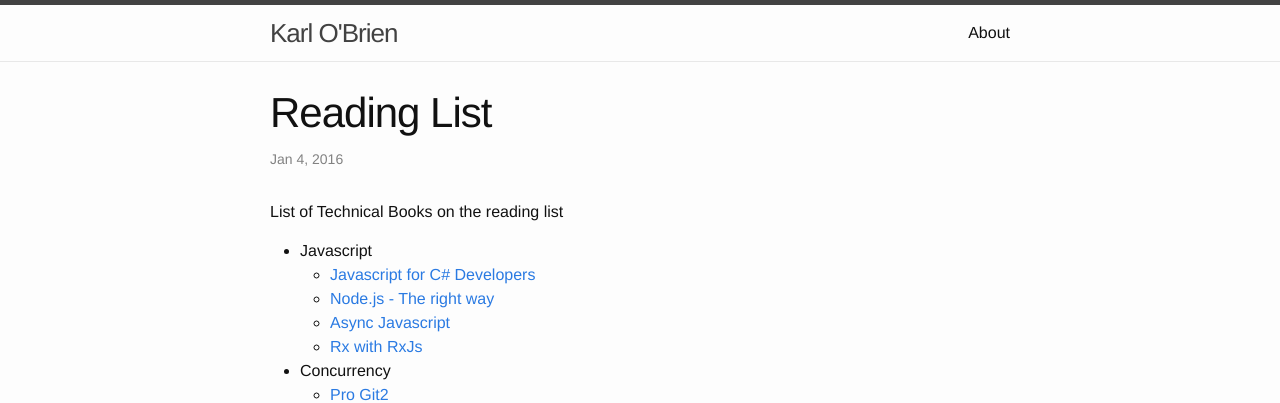
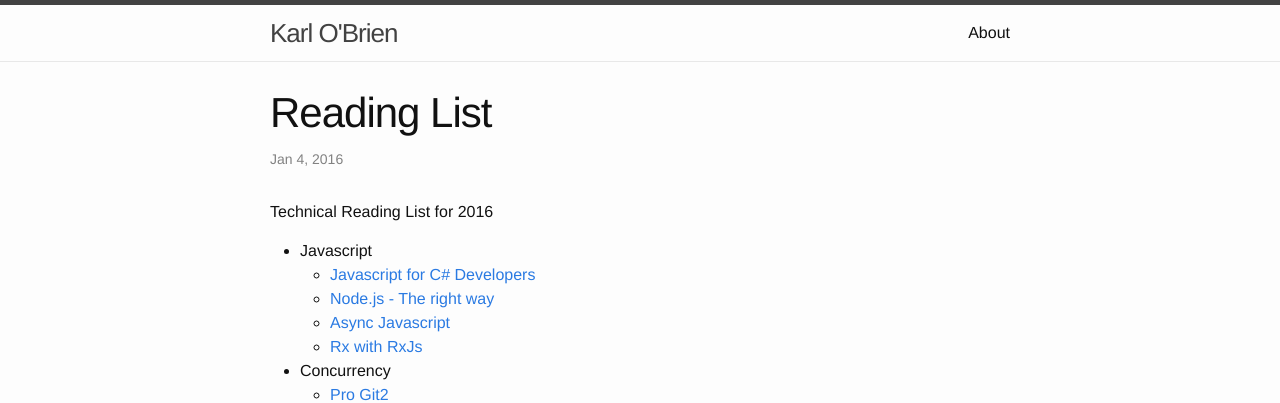
Before and after one commit to karlobrien/karlobrien.github.com, a Jekyll site: the page built from _posts/2016-01-03-Reading-List.markdown, in a window 1280 px wide. Shown: the top 403 px of the page. Built offline with Jekyll 4.4.1, drawn with Linux system fonts in a browser that asks for light colours.

Commit message:
new title

```diff
--- a/_posts/2016-01-03-Reading-List.markdown
+++ b/_posts/2016-01-03-Reading-List.markdown
@@ -4,7 +4,7 @@ title:  "Reading List"
 date:   2016-01-04
 categories: software reading learning
 ---
-List of Technical Books on the reading list
+Technical Reading List for 2016
 
 * Javascript
   * [Javascript for C# Developers](https://leanpub.com/javascriptmancy-mastering-arcane-art-of-writing-awesome-javascript-for-csharp-developers)
```
